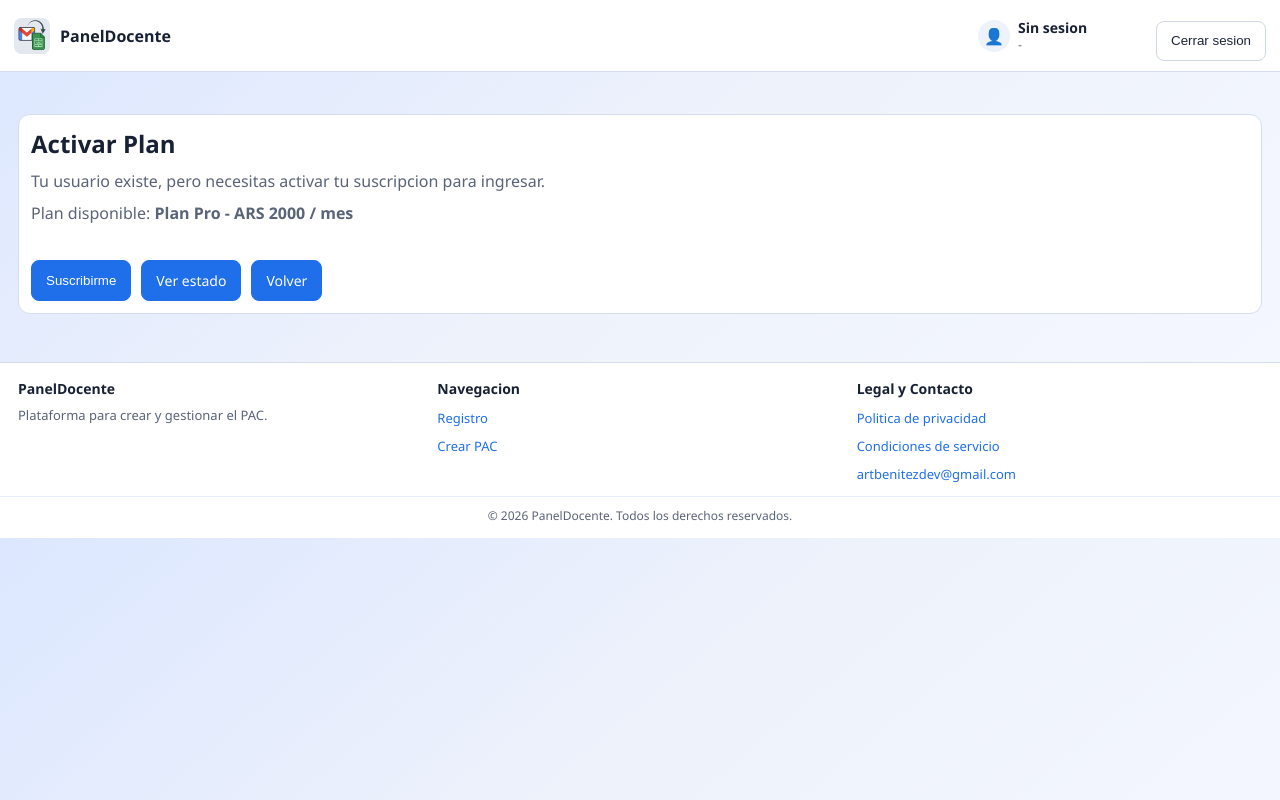
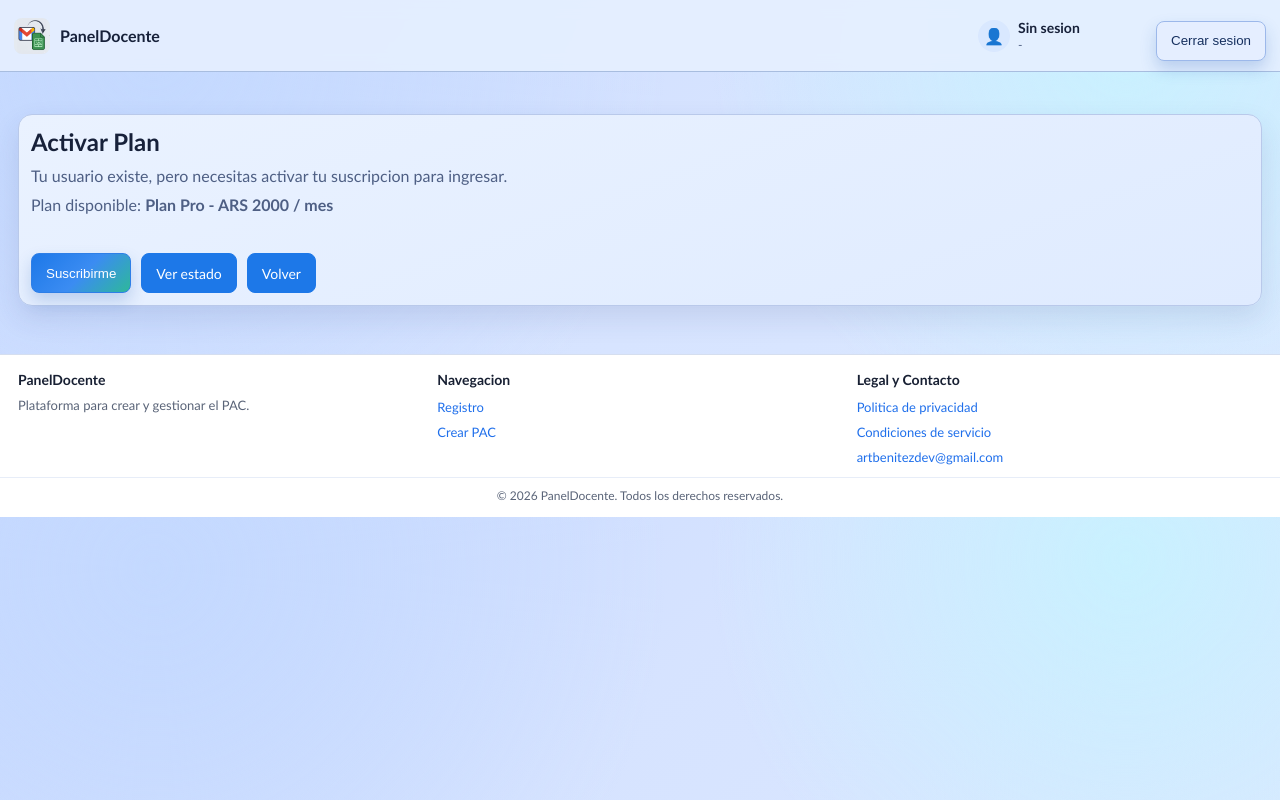
Before and after one commit to AdrianBenitezDev/gestorPantelDocente, a plain HTML site: page frontend/activar-plan.html in a window 1280 px wide. Drawn offline with Linux system fonts and the light colour scheme; no server answers.

Commit message:
Refresh UI theme with richer palette and reduced white surfaces

```diff
--- a/frontend/css/styles.css
+++ b/frontend/css/styles.css
@@ -1369,3 +1369,120 @@ a.link-btn:hover {
   width: 16px;
   height: 16px;
 }
+
+/* Theme refresh: richer palette, less white, stronger hierarchy */
+:root {
+  --bg: #d6e3ff;
+  --card: #eaf2ff;
+  --text: #17213a;
+  --muted: #4e5f84;
+  --border: #b9c9ea;
+  --accent: #1d78e8;
+  --accent-2: #2eb89a;
+}
+
+body {
+  font-family: "Trebuchet MS", "Gill Sans", "Candara", sans-serif;
+  background:
+    radial-gradient(circle at 12% 10%, #c4d9ff 0%, transparent 42%),
+    radial-gradient(circle at 88% 8%, #c9f1ff 0%, transparent 34%),
+    linear-gradient(140deg, #c8d9ff 0%, var(--bg) 45%, #dce9ff 100%);
+}
+
+h1,
+h2,
+h3,
+.brand-name {
+  font-family: "Gill Sans", "Trebuchet MS", "Candara", sans-serif;
+}
+
+.top-banner {
+  background: rgba(229, 239, 255, 0.92);
+  border-bottom-color: #a8bddf;
+  backdrop-filter: blur(8px);
+}
+
+.card {
+  background: linear-gradient(160deg, var(--card) 0%, #dfebff 100%);
+  border-radius: 14px;
+  box-shadow: 0 12px 28px rgba(38, 61, 112, 0.12);
+}
+
+input,
+select,
+textarea {
+  background: #f1f6ff;
+  color: var(--text);
+}
+
+button {
+  background: linear-gradient(135deg, var(--accent) 0%, #3b8cf2 52%, var(--accent-2) 100%);
+  border-color: #2e7fe7;
+  box-shadow: 0 8px 16px rgba(30, 93, 177, 0.22);
+}
+
+button:hover {
+  filter: brightness(1.04);
+}
+
+.google-btn {
+  background: #e5eeff;
+  border-color: #9cb8ea;
+  color: #16305f;
+}
+
+.google-btn:hover {
+  background: #d9e7ff;
+}
+
+.brand-icon,
+.user-icon,
+.google-g-icon {
+  background: #d9e8ff;
+}
+
+.plan-badge {
+  border-color: #86aef0;
+  background: #d9e9ff;
+  color: #124a8f;
+}
+
+.pac-sheet-custom-section,
+.pac-turno-field,
+.pac-errors-panel,
+.review-docente,
+.turn-schedule-card,
+.review-card {
+  background: #e8f1ff;
+}
+
+@keyframes softRise {
+  from {
+    opacity: 0;
+    transform: translateY(8px);
+  }
+  to {
+    opacity: 1;
+    transform: translateY(0);
+  }
+}
+
+.app > section.card,
+.app > details.card,
+.app > #pac-authenticated-content > section,
+.app > #pac-authenticated-content > details {
+  animation: softRise 0.36s ease both;
+}
+
+.pac-table-wrap {
+  background: #eaf2ff;
+}
+
+.pac-table th {
+  background: #dde9ff;
+  color: #3f5179;
+}
+
+.pac-floating-actions {
+  background: rgba(226, 237, 255, 0.96);
+}
```
